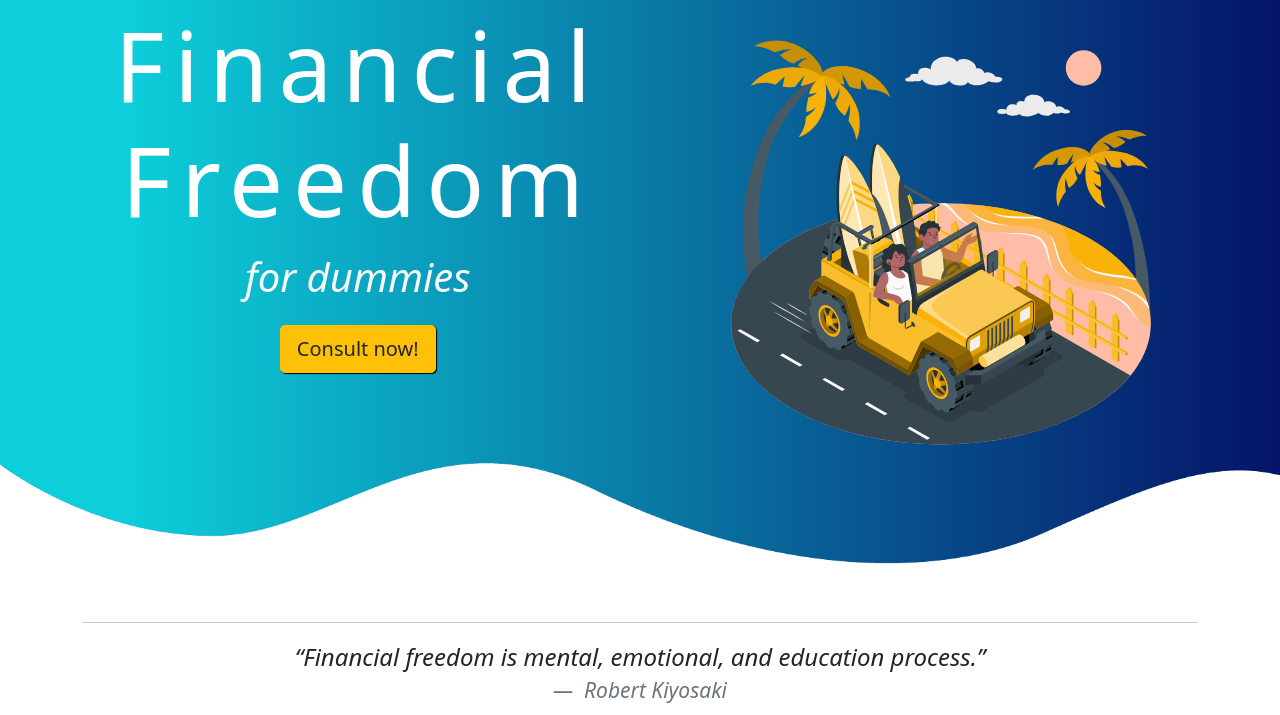
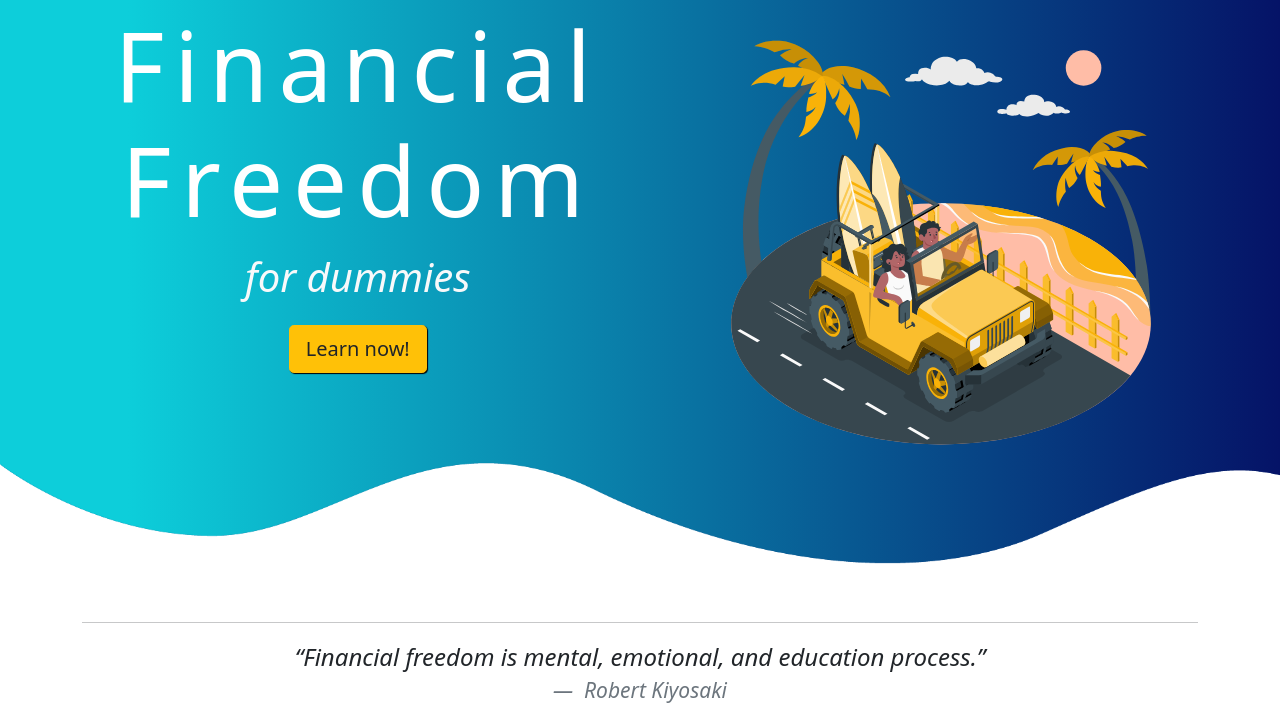
Before and after one commit to stevenabuan/FinancialFreedom, a website: page index.html in a window 1280 px wide. Shown: the part 85-800 px from the top of the page. Drawn offline with nearby package versions, Linux system fonts and the light colour scheme.

Commit message:
update index.html

```diff
--- a/index.html
+++ b/index.html
@@ -81,7 +81,7 @@
           </p>
           <p class="display-6 text-light fst-italic">for dummies</p>
           <button type="button" class="btn-consult btn btn-warning btn-lg mt-2">
-            <a href="./html/contact.html" class="text-decoration-none text-dark">Consult now!</a>
+            <a href="./html/contact.html" class="text-decoration-none text-dark">Learn now!</a>
           </button>
         </div>
         <div class="">
```
